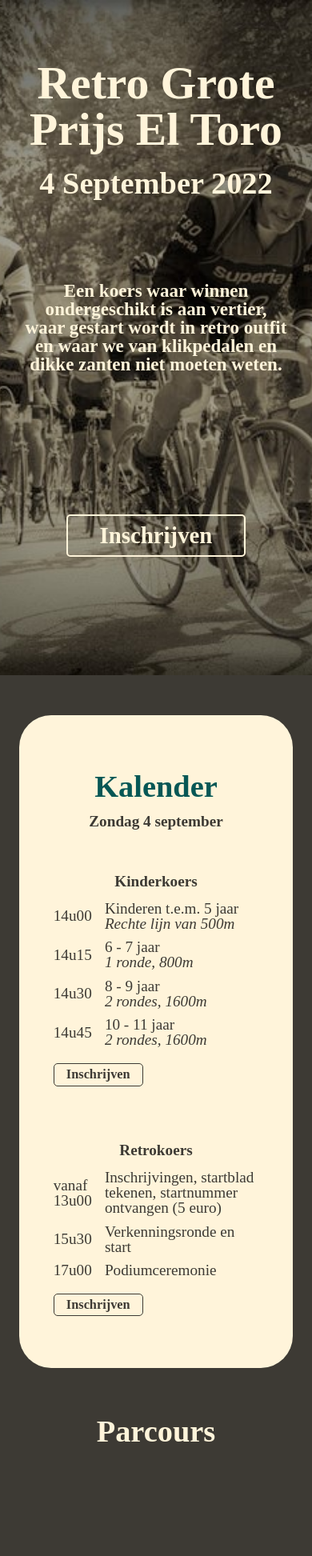
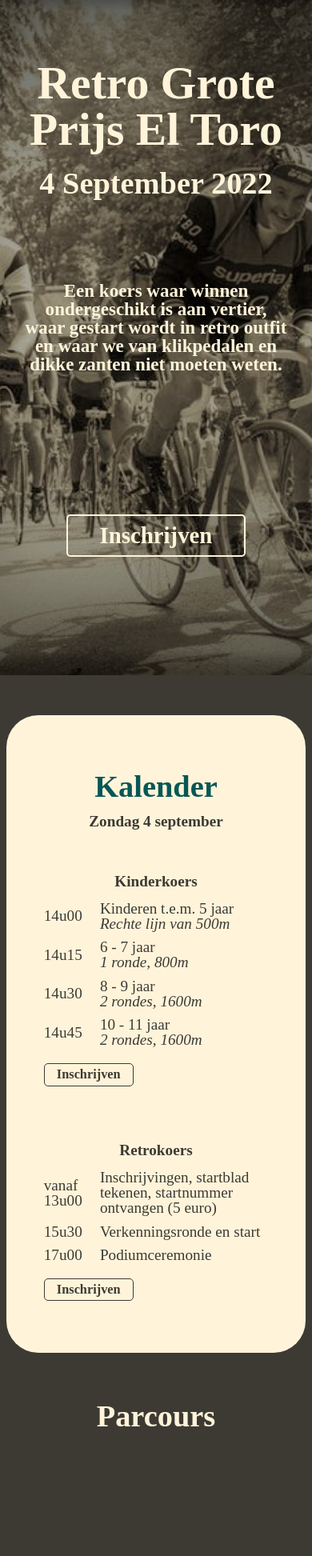
Before and after one commit to TijsM/el-toro-next, a Next.js app: page / in a window 390 px wide. Shown: the top 1945 px of the page at 80% size. Built offline with nearby package versions, Linux system fonts and the light colour scheme.

Commit message:
feat: store breakpoint in a const

```diff
--- a/src/app/page.tsx
+++ b/src/app/page.tsx
@@ -6,6 +6,7 @@ import { Parcours } from "../components/Parcours";
 import { SignUps } from "../components/SignUps";
 import { Rules } from "../components/Rules";
 import styled from "styled-components";
+import { breakpoints } from "../constants/breakpoints";
 
 export default function Home() {
   return (
@@ -29,19 +30,18 @@ const StMain = styled.main`
 `;
 
 const StContent = styled.div`
-  margin: 0 400px;
+  padding: 0 400px;
 
-  @media screen and (max-width: 1600px) {
+  @media ${breakpoints.big} {
     /* background-color: green; */
-    margin: 0 124px;
+    padding: 0 124px;
   }
-  @media screen and (max-width: 1200px) {
+  @media ${breakpoints.medium} {
     /* background-color: red; */
-    margin: 0 64px;
+    padding: 0 64px;
   }
-
-  @media screen and (max-width: 700px) {
+  @media ${breakpoints.small} {
     /* background-color: blue; */
-    margin: 0 24px;
+    padding: 0 8px;
   }
 `;
--- a/src/components/Landing.tsx
+++ b/src/components/Landing.tsx
@@ -2,6 +2,7 @@
 
 import styled from "styled-components";
 import { H1, H2 } from "../styled-components/Types";
+import { breakpoints } from "../constants/breakpoints";
 
 export const Landing = () => {
   return (
@@ -28,7 +29,7 @@ const StHeader = styled.header`
   text-align: center;
   color: #fff4da;
 
-  @media screen and (max-width: 700px) {
+  @media ${breakpoints.small} {
     background-color: red;
     display: flex;
     flex-direction: column;
--- a/src/components/Rules.tsx
+++ b/src/components/Rules.tsx
@@ -2,6 +2,7 @@
 
 import styled from "styled-components";
 import { H2, H3 } from "../styled-components/Types";
+import { breakpoints } from "../constants/breakpoints";
 
 export const Rules = () => {
   return (
@@ -84,7 +85,7 @@ const StContentBlock = styled.article`
   grid-template-columns: 25% 75%;
   margin: 30px;
 
-  @media screen and (max-width: 700px) {
+  @media ${breakpoints.small} {
     display: flex;
     flex-direction: column;
   }
@@ -95,7 +96,7 @@ const StContentBlockContent = styled.div`
   border-left: #065755 2px solid;
   padding: 10px 50px;
 
-  @media screen and (max-width: 700px) {
+  @media ${breakpoints.small} {
     margin: 0px;
     margin-top: 10px;
     border-left: none;
--- /dev/null
+++ b/src/constants/breakpoints.ts
@@ -0,0 +1,5 @@
+export const breakpoints = {
+  big: `(max-width: 1600px)`,
+  medium: `(max-width: 1200px)`,
+  small: `(max-width: 700px)`,
+};
--- a/src/styled-components/Types.tsx
+++ b/src/styled-components/Types.tsx
@@ -1,10 +1,11 @@
 import styled from "styled-components";
+import { breakpoints } from "../constants/breakpoints";
 
 export const H1 = styled.h1`
   padding-top: 250px;
   font-size: 4em;
 
-  @media screen and (max-width: 700px) {
+  @media ${breakpoints.small} {
     padding-top: 0px;
     margin-bottom: 0px;
     font-size: 3em;
```
Also changed, not shown: src/components/Calendar.tsx (+5 -4 lines).
